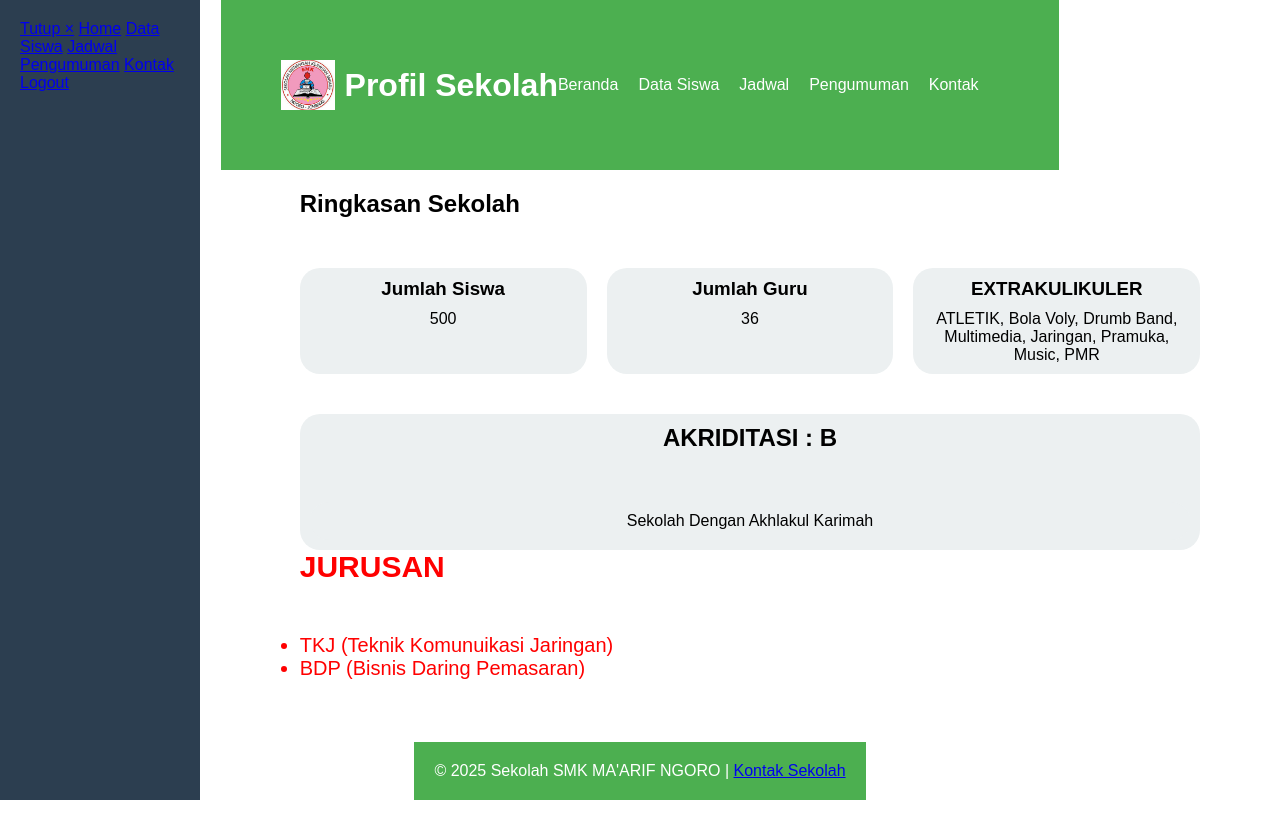
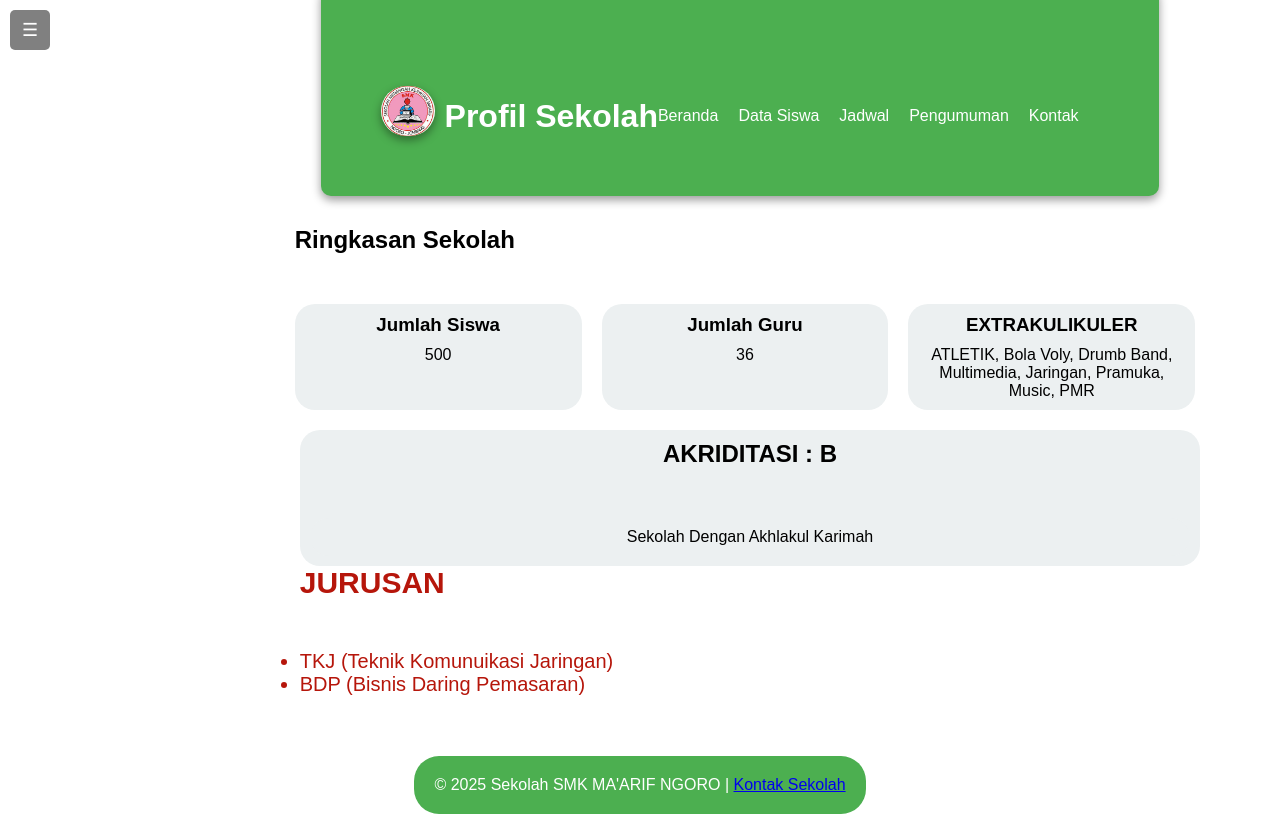
Before and after one commit to Edooprayoga/Website-TKJ-2, a plain HTML site: page dashboard.html in a window 1280 px wide. Drawn offline with Linux system fonts and the light colour scheme.

Commit message:
Update styles.css

```diff
--- a/styles.css
+++ b/styles.css
@@ -133,20 +133,32 @@ body {
     display: flex;
     justify-content: space-between;
     align-items: center;
+    border-radius: 10px;
+    margin-left: 200px;
+    margin-bottom: 10px;
+    box-shadow: 0 4px 10px rgba(0,0,0,0.4);
   }
 
   header .logo {
     display: flex;
     align-items: center;
+
   }
 
+  header .logo img {
+    border-radius: 25px;
+    margin-top: 40px;
+    box-shadow: 0 4px 10px rgba(0,0,0,0.4);
+  }
   header .logo h1 {
     margin-left: 10px;
+    margin-top: 50px;
   }
 
   header nav ul {
     list-style-type: none;
     display: flex;
+    margin-top: 50px;
   }
 
   header nav ul li {
@@ -166,44 +178,73 @@ body {
   }
 
   /* Sidebar */
+ .open-btn {
+  font-size: 18px;
+  width: 40px;
+  height: 40px;
+  background: gray;
+  border: none;
+  color: white;
+  cursor: pointer;
+  position: fixed;
+  top: 10px;
+  left: 10px;
+  border-radius: 5px;
+  z-index: 1001;
+  display: flex;
+  align-items: center;
+  justify-content: center;
+}
+
  .sidebar {
-    width: 200px;
-    background-color: #2C3E50;
-    padding: 20px;
+  height: 100%;
+  width: 0;
   position: fixed;
   top: 0;
-    bottom: 0;
   left: 0;
+  background-color: rgba(51, 51, 51, 0.95);
+  overflow-x: hidden;
+  transition: 0.3s;
+  padding-top: 60px;
+  z-index: 1000;
 }
 
-  .sidebar ul {
-    list-style-type: none;
+.sidebar a {
+  padding: 10px 20px;
+  text-decoration: none;
+  font-size: 18px;
+  color: white;
+  display: block;
+  transition: 0.2s;
 }
 
-  .sidebar ul li {
-    margin-bottom: 10px;
+.sidebar .logout-btn {
+  margin-top: auto;
+  background: blue;
+  color: white;
+  font-weight: bold;
+  text-align: center;
+  border-radius: 6px;
 }
 
-  .sidebar ul li a {
-    color: white;
-    text-decoration: none;
-    font-size: 18px;
+.sidebar a:hover {
+  background-color: #575757;
 }
 
-  .sidebar ul li a:hover {
-    background-color: #34495E;
-    padding-left: 10px;
-  }
 
   /* Main Content */
   .content {
+
     margin-left: 220px;
     padding: 20px;
     flex-grow: 1;
   }
 
   .dashboard-overview {
-    margin-bottom: 40px;
+    position: relative;
+    right: 5px;
+    margin-bottom: 20px;
+
   }
 
   .stats {
@@ -219,14 +260,19 @@ body {
     flex: 1;
   }
 
+
+
   .stat-box h3 {
     margin-bottom: 10px;
+    position: relative;
+    left: 0;
   }
 
   .academic-info, .Jadwal {
     margin-bottom: 40px;
-    color: rgb(255, 0, 0);
+    color: rgb(182, 22, 11);
     font-size: 20px;
+
 
   }
 
@@ -239,6 +285,7 @@ body {
     color: white;
     padding: 20px;
     text-align: center;
+    border-radius: 25px;
   }
 
   /* Responsif untuk tampilan mobile */
```
Lines whose indentation alone changed are shown as unchanged.
